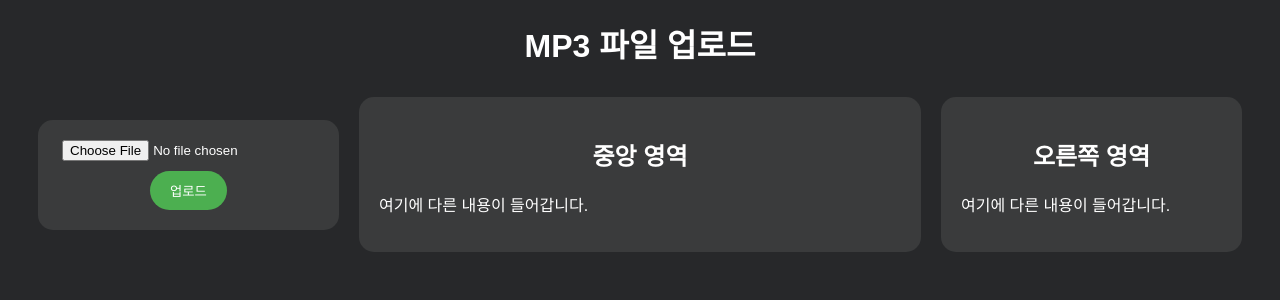
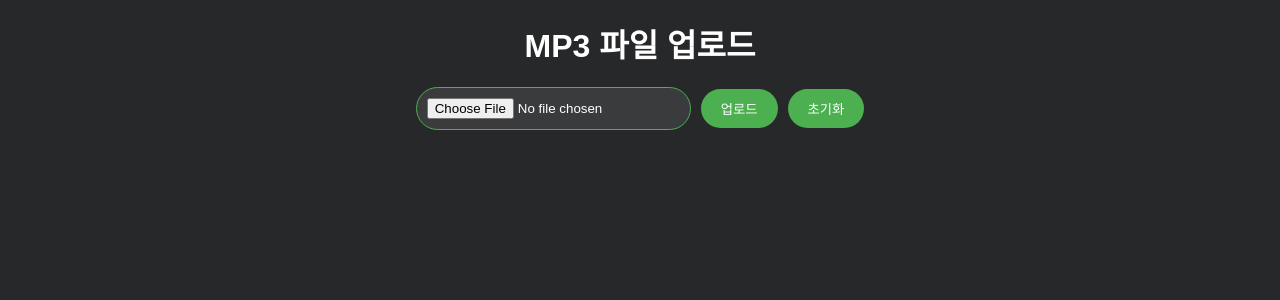
Before and after one commit to Ysw1mst/soonDubu, a Flask app: page / in a window 1280 px wide. Shown: the top 300 px of the page. Run offline with Flask 2, Linux system fonts and the light colour scheme.

Commit message:
Your commit message

```diff
--- a/static/styles.css
+++ b/static/styles.css
@@ -12,7 +12,7 @@ h1 {
 .container {
     display: flex; /* Flexbox 사용 */
     justify-content: center; /* 중앙 정렬 */
-    align-items: center; /* 수직 중앙 정렬 */
+    align-items: stretch; /* 블록의 높이를 동일하게 맞춤 */
     margin: 20px; /* 여백 */
 }
 
@@ -21,28 +21,22 @@ h1 {
     background-color: #3A3B3C; /* 배경색 (밝은 회색) */
     padding: 20px; /* 패딩 설정 */
     margin: 10px; /* 여백 */
+    flex: 1; /* 기본적으로 같은 비율로 설정 */
 }
 
-.left {
-    flex: 1; /* 왼쪽 사각형 비율 */
-}
-
-.center {
-    flex: 2; /* 중앙 사각형 비율 */
-}
-
-.right {
-    flex: 1; /* 오른쪽 사각형 비율 */
-}
-
-form {
+.button-container {
     display: flex; /* Flexbox 사용 */
-    flex-direction: column; /* 세로 방향 정렬 */
-    align-items: center; /* 중앙 정렬 */
+    justify-content: center; /* 중앙 정렬 */
+    align-items: center; /* 수직 중앙 정렬 */
+    gap: 10px; /* 버튼 간 간격 설정 */
 }
 
 input[type="file"] {
-    margin-bottom: 10px; /* 파일 선택기와 버튼 사이 여백 */
+    border-radius: 25px; /* 동그랗게 */
+    padding: 10px; /* 패딩 설정 */
+    border: 1px solid #4CAF50; /* 테두리 색상 */
+    background-color: #3A3B3C; /* 배경색 */
+    color: white; /* 텍스트 색상 */
 }
 
 button {
--- a/templates/index.html
+++ b/templates/index.html
@@ -8,25 +8,23 @@
 </head>
 <body>
     <h1>MP3 파일 업로드</h1>
-    <div class="container">
-        <div class="box left">
     <form action="/upload" method="post" enctype="multipart/form-data">
+        <div class="button-container">
             <input type="file" name="file" accept=".mp3" required>
             <button type="submit">업로드</button>
+            <button type="button" id="resetButton">초기화</button>
+        </div>
     </form>
+
     {% if midi_file %}
     <h2>변환된 MIDI 파일 다운로드</h2>
     <a href="{{ url_for('static', filename=midi_file) }}" download>{{ midi_file }}</a>
     {% endif %}
-        </div>
-        <div class="box center">
-            <h2>중앙 영역</h2>
-            <p>여기에 다른 내용이 들어갑니다.</p>
-        </div>
-        <div class="box right">
-            <h2>오른쪽 영역</h2>
-            <p>여기에 다른 내용이 들어갑니다.</p>
-        </div>
-    </div>
+
+    <script>
+        document.getElementById("resetButton").addEventListener("click", function() {
+            document.querySelector('input[type="file"]').value = ""; // 파일 선택 초기화
+        });
+    </script>
 </body>
 </html>
```
Lines whose indentation alone changed are shown as unchanged.
